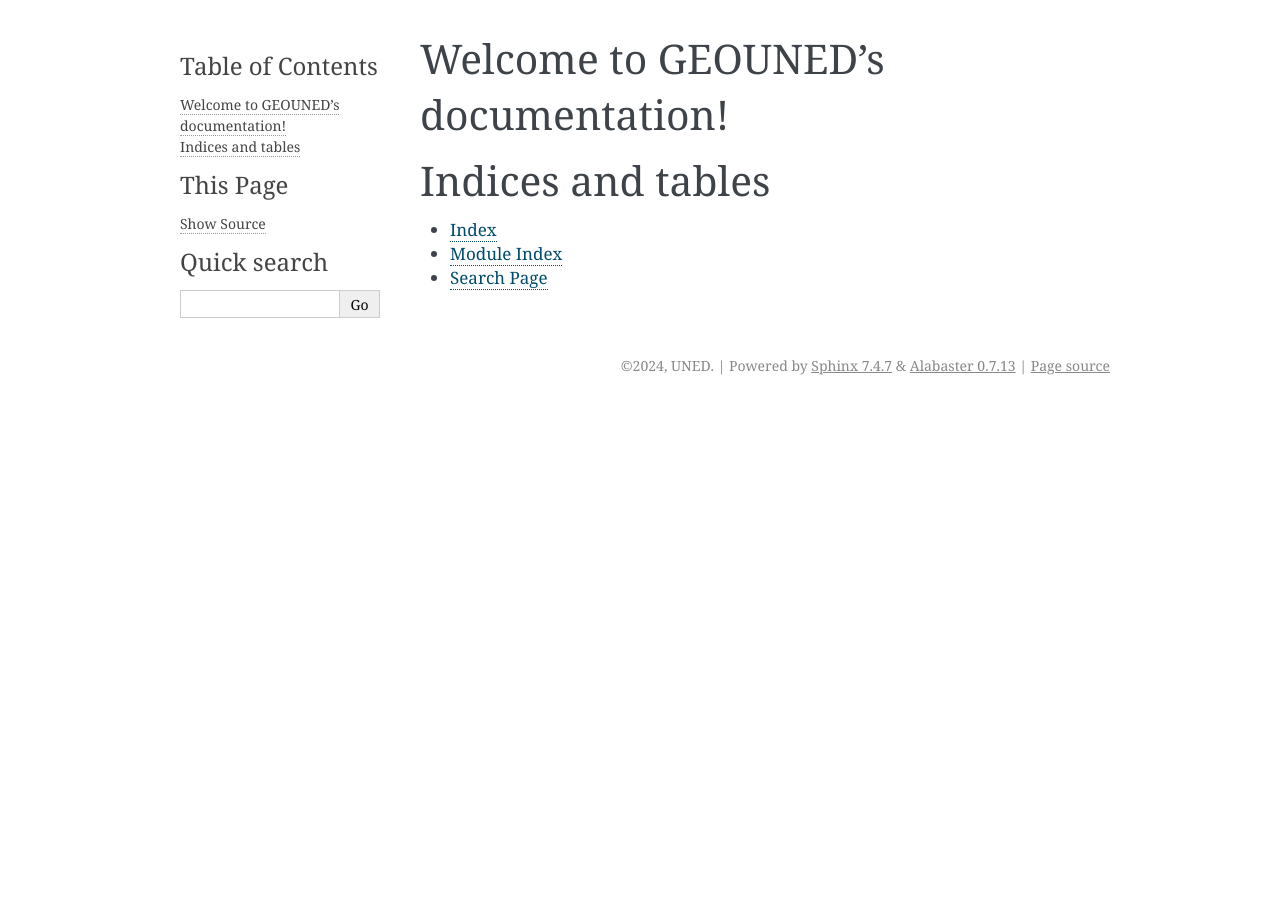
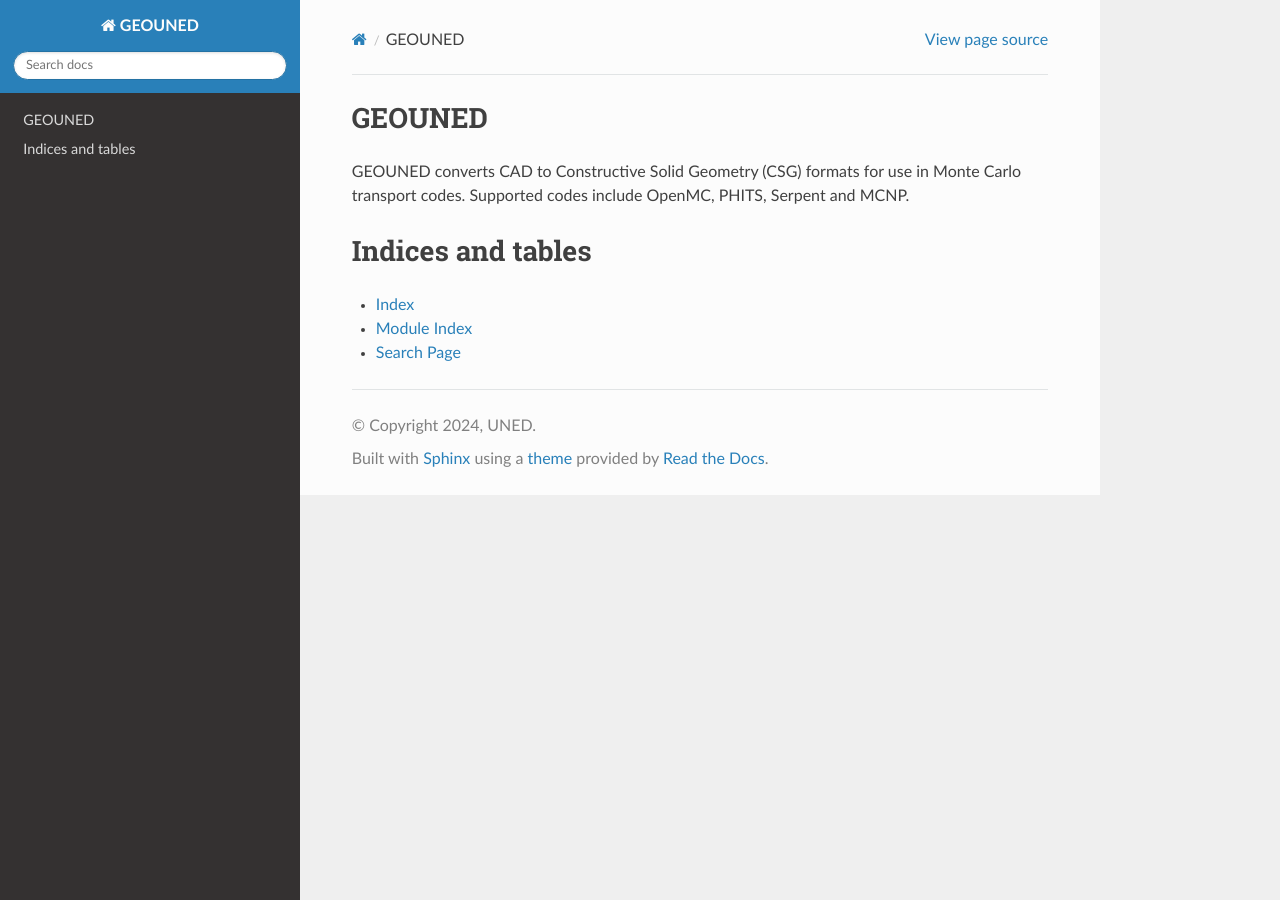
Before and after one commit to GEOUNED-org/GEOUNED, a Sphinx documentation site: the page built from docs/index.rst, in a window 1280 px wide. Built offline with Sphinx 7.4.7 and the Read the Docs theme 2.0.0, drawn with Linux system fonts in a browser that asks for light colours.

Commit message:
changed to rerad the docs theme

```diff
--- a/docs/conf.py
+++ b/docs/conf.py
@@ -31,6 +31,10 @@ release = '1.0.1'
 # extensions coming with Sphinx (named 'sphinx.ext.*') or your custom
 # ones.
 extensions = [
+    "sphinx.ext.autodoc",
+    "sphinx_autodoc_typehints",
+    "sphinx.ext.coverage",
+    "sphinx.ext.napoleon",
 ]
 
 # Add any paths that contain templates here, relative to this directory.
@@ -47,9 +51,12 @@ exclude_patterns = ['_build', 'Thumbs.db', '.DS_Store']
 # The theme to use for HTML and HTML Help pages.  See the documentation for
 # a list of builtin themes.
 #
-html_theme = 'alabaster'
+html_theme = 'sphinx_rtd_theme'
 
 # Add any paths that contain custom static files (such as style sheets) here,
 # relative to this directory. They are copied after the builtin static files,
 # so a file named "default.css" will overwrite the builtin "default.css".
 html_static_path = ['_static']
+
+
+# html_favicon = "favicon.ico"
--- a/docs/index.rst
+++ b/docs/index.rst
@@ -3,14 +3,16 @@
    You can adapt this file completely to your liking, but it should at least
    contain the root `toctree` directive.
 
-Welcome to GEOUNED's documentation!
-===================================
+GEOUNED
+=======
 
 .. toctree::
    :maxdepth: 2
    :caption: Contents:
 
-
+GEOUNED converts CAD to Constructive Solid Geometry (CSG) formats for use in
+Monte Carlo transport codes.
+Supported codes include OpenMC, PHITS, Serpent and MCNP.
 
 Indices and tables
 ==================
--- a/pyproject.toml
+++ b/pyproject.toml
@@ -34,5 +34,7 @@ tests = [
 docs = [
   "sphinx",
   "sphinx_rtd_theme",
-  "myst_parser"
+  "myst_parser",
+  "sphinx_autodoc_typehints",
+  "sphinx_rtd_theme",
 ]
```
